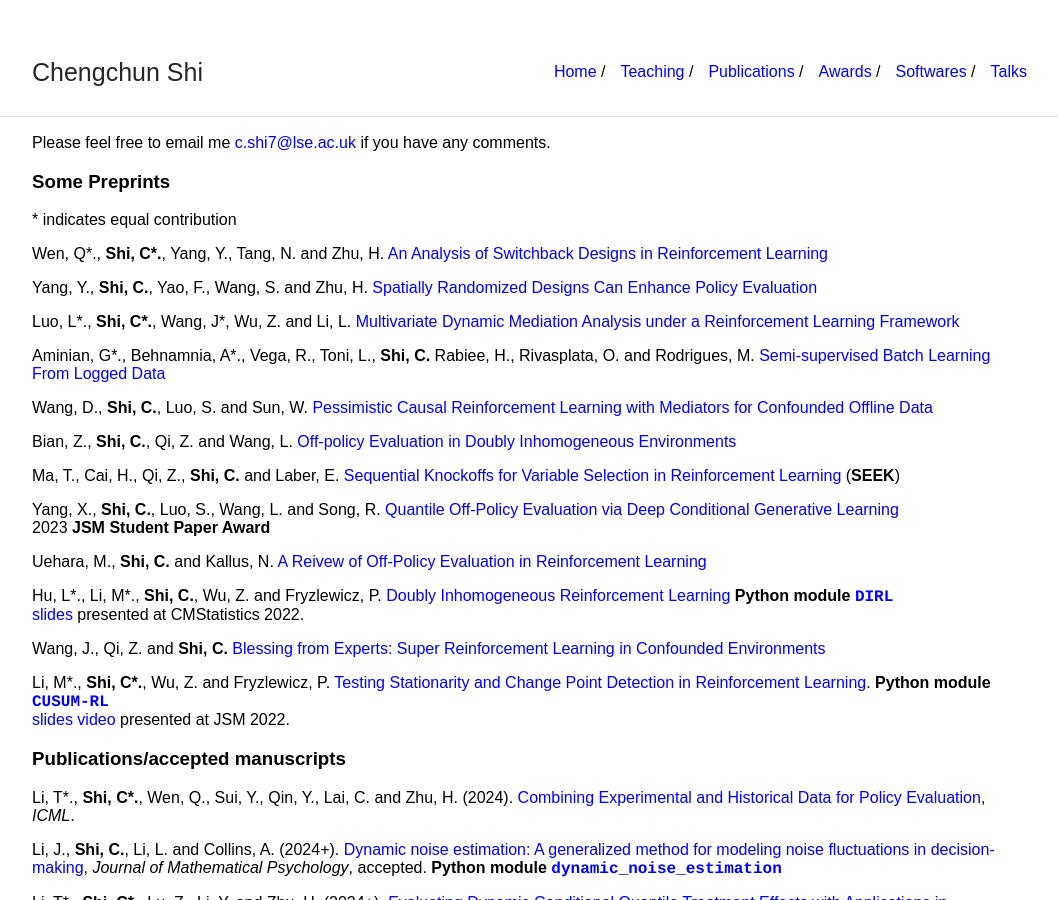
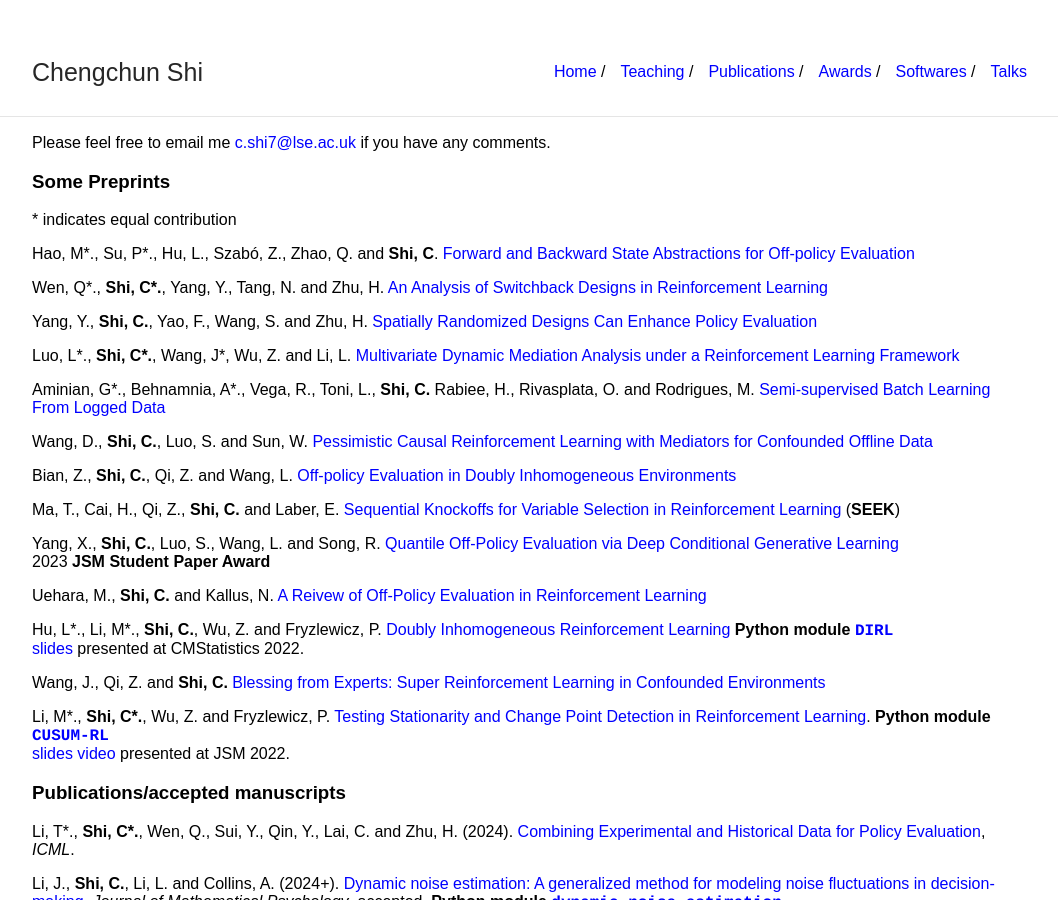
Before and after one commit to callmespring/callmespring.github.io, a Jekyll site: the page built from publication.md, in a window 1280 px wide and 900 px high. Shown: the whole window, without its empty margins (108-1166 px from the left). Built offline with Jekyll 4.4.1, drawn with Linux system fonts in a browser that asks for light colours.

Commit message:
Update publication.md

```diff
--- a/publication.md
+++ b/publication.md
@@ -10,6 +10,9 @@ Please feel free to email me <c.shi7@lse.ac.uk> if you have any comments.
 ### Some Preprints
 
 \* indicates equal contribution
+
+Hao, M\*., Su, P\*., Hu, L., Szabó, Z., Zhao, Q. and **Shi, C**. [Forward and Backward State Abstractions for Off-policy
+Evaluation](https://arxiv.org/pdf/2406.19531)
 
 Wen, Q\*., **Shi, C\*.**, Yang, Y., Tang, N. and Zhu, H. [An Analysis of Switchback Designs in Reinforcement Learning
 ](https://arxiv.org/pdf/2403.17285.pdf)
```
